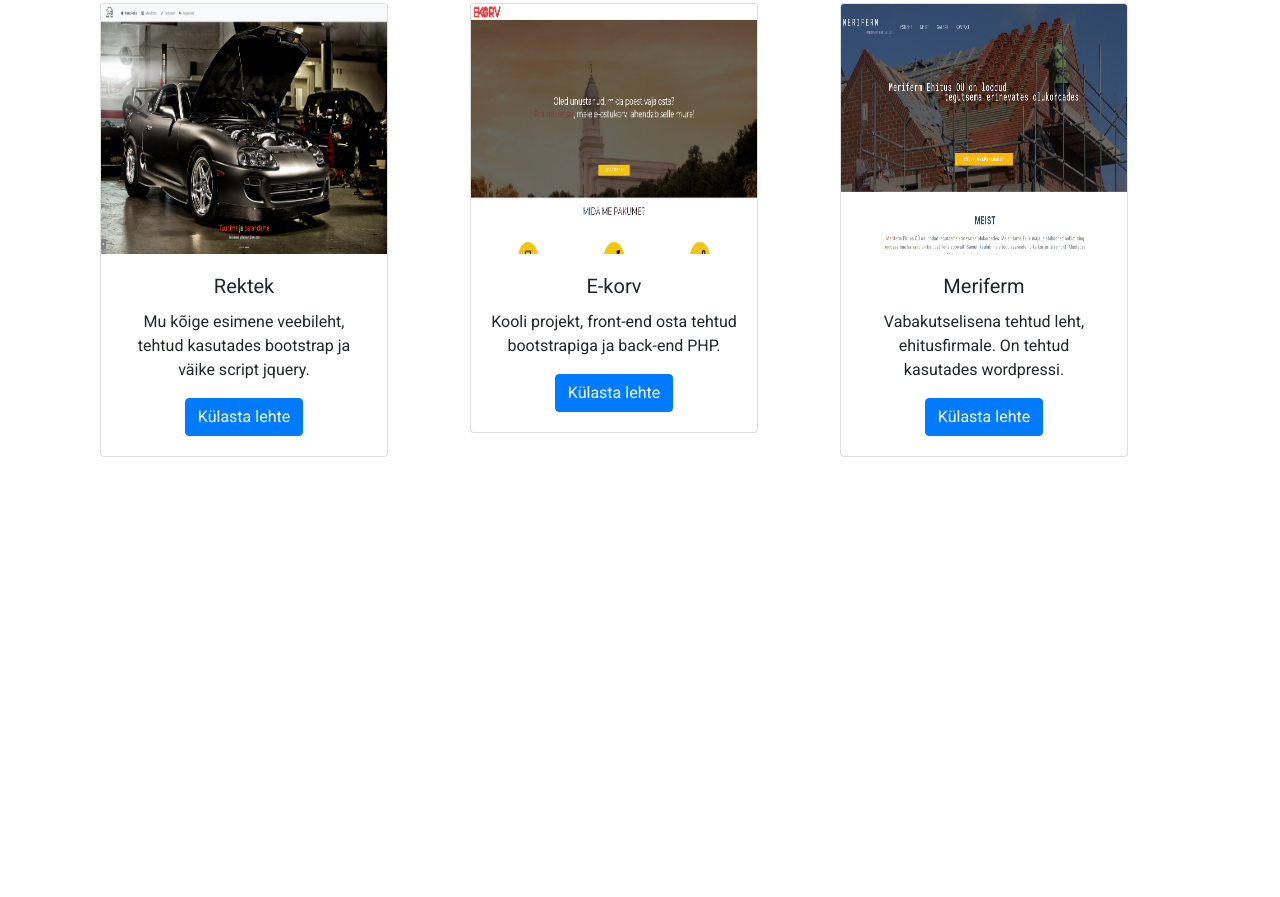
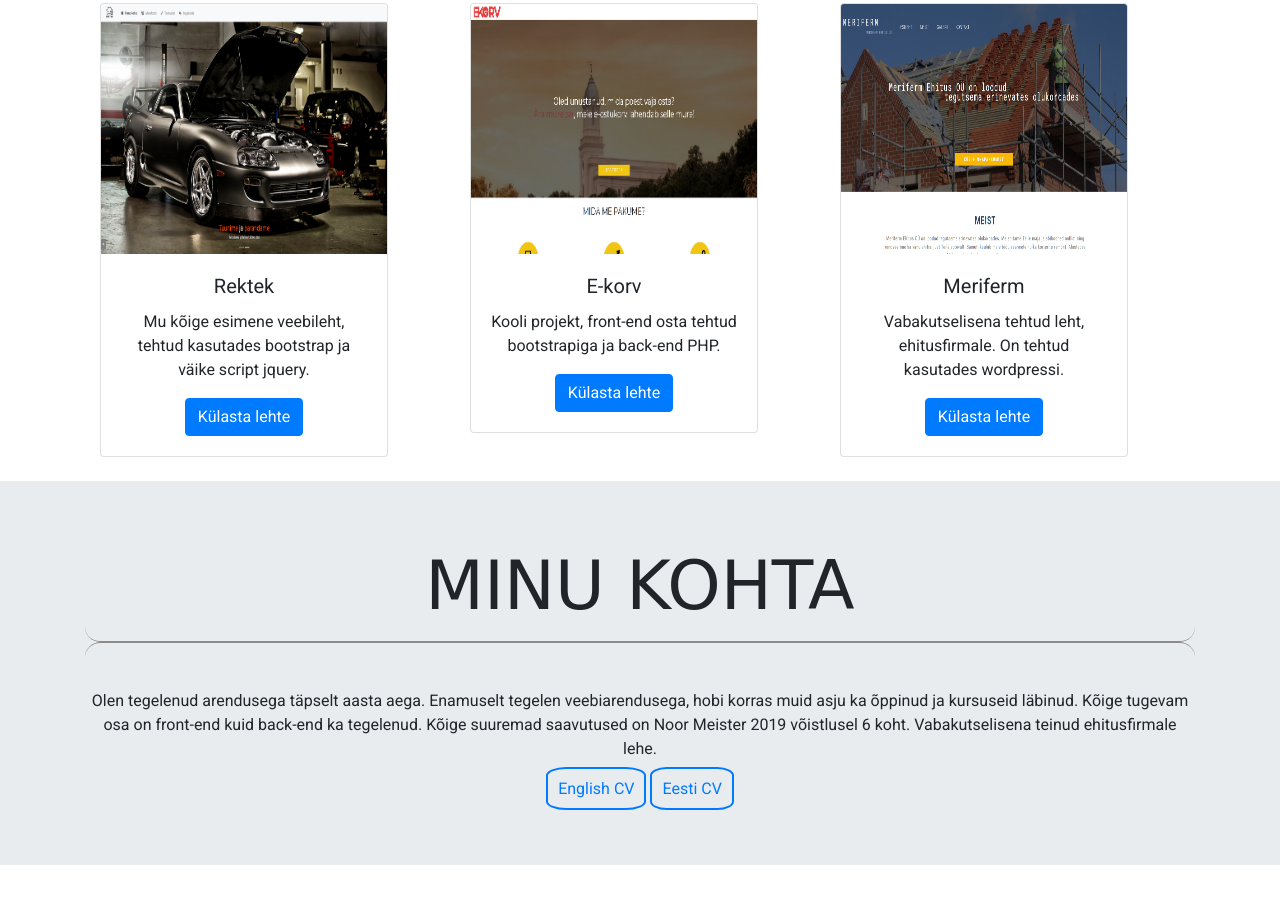
Before and after one commit to aquafinatrippy/Portfoolio, a plain HTML site: page index.html in a window 1280 px wide. Shown: the part 799-1696 px from the top of the page. Before the commit the page ends 1256 px from the top, so only its background shows below. Drawn offline with nearby package versions, Linux system fonts and the light colour scheme; a web font is replaced by a local one.

Commit message:
Lisatud info sektsioon

```diff
--- a/index.html
+++ b/index.html
@@ -107,6 +107,16 @@
         </div>
       </div>
     </div>
+    <!--Minu kohta--><br>
+    <div class='jumbotron jumbotron-fluid info'>
+      <div class='container'>
+        <h1 class='pealkiri'>MINU KOHTA</h1>
+        <hr class='line'>
+        <p>Olen tegelenud arendusega täpselt aasta aega. Enamuselt tegelen veebiarendusega, hobi korras muid asju ka õppinud ja kursuseid läbinud. Kõige tugevam osa on front-end kuid back-end ka tegelenud. Kõige suuremad saavutused on Noor Meister 2019 võistlusel 6 koht. Vabakutselisena teinud ehitusfirmale lehe.</p>
+        <a href="https://docs.google.com/document/d/1U3NZpixc4AhAcuvFWFw3kKwqyJmp2eU95Zft6B8lOvA/edit?usp=sharing">English CV</a>
+        <a href="https://docs.google.com/document/d/1Vs8_EfBz_eqMAriQ2p1YwNJgLQB5hVhkokhrjUvMAh0/edit?usp=sharing">Eesti CV</a>
+      </div>
+    </div>
 
     <script
       src="https://code.jquery.com/jquery-3.3.1.slim.min.js"
--- a/style/style.css
+++ b/style/style.css
@@ -8,6 +8,24 @@ body{
   font-family: 'Cute Font', cursive;
   font-size: 68px;
   text-align: center;
+}
+
+hr.line {
+  height: 30px;
+  border-style: solid;
+  border-color: #8c8b8b;
+  border-width: 1px 0 0 0;
+  border-radius: 20px;
+}
+hr.line:before {
+  display: block;
+  content: "";
+  height: 30px;
+  margin-top: -31px;
+  border-style: solid;
+  border-color: #8c8b8b;
+  border-width: 0 0 1px 0;
+  border-radius: 20px;
 }
 /* navbar */
 .navbar{
@@ -35,3 +53,15 @@ body{
   justify-content: center;
   margin: 0 auto;
 }
+/* minu kohta */
+.info{
+  text-align: center;
+}
+.info a{
+  border: solid 2px;
+  border-radius: 20%;
+  padding: 10px;
+}
+.info a:hover{
+  background-color: aqua;
+}
```
